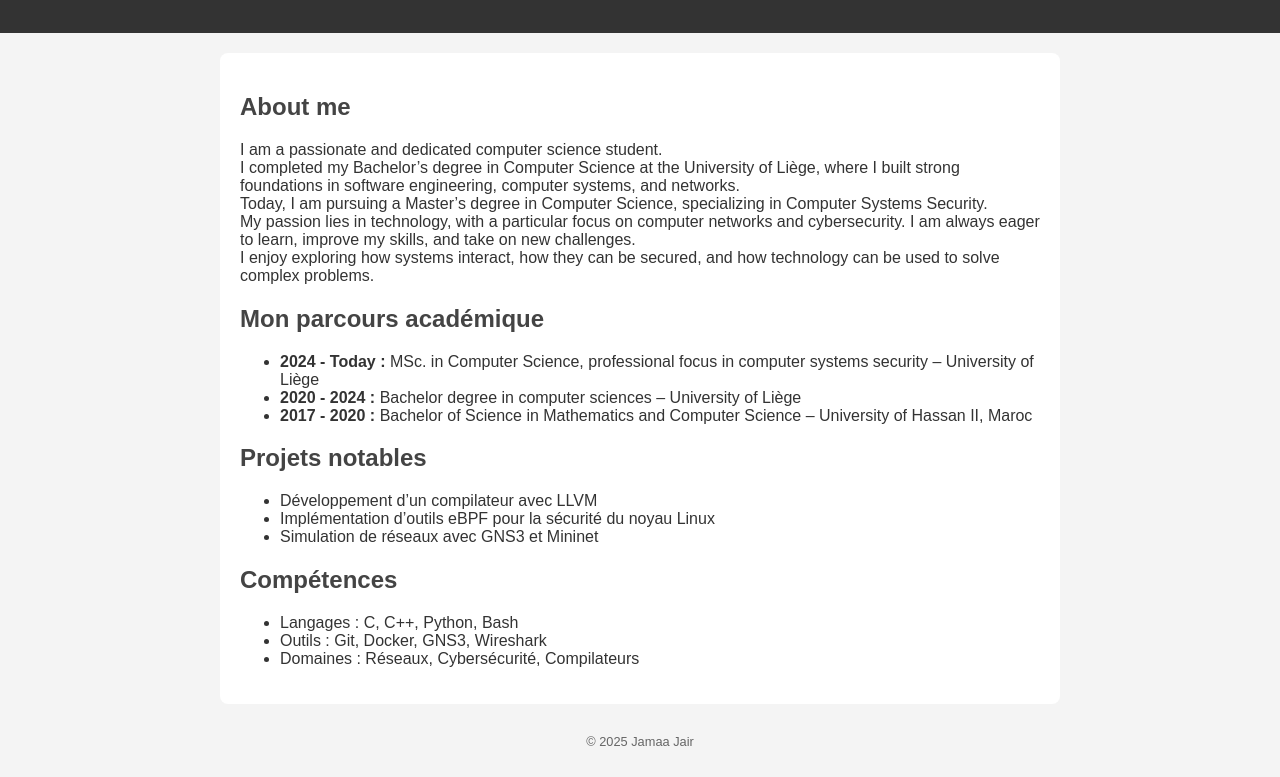
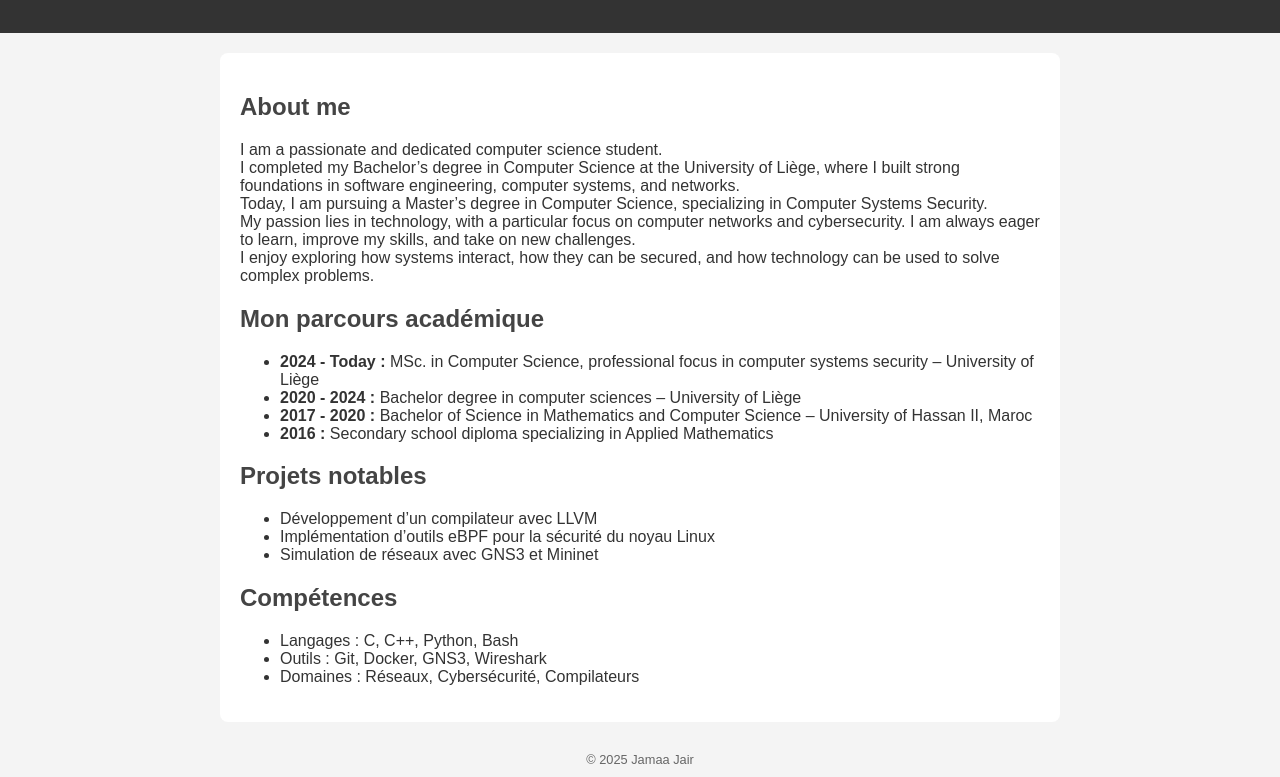
Before and after one commit to jamaajair/jamaajair.github.io, a plain HTML site: page index.html in a window 1280 px wide. Shown: the part 121-898 px from the top of the page. Drawn offline with Linux system fonts and the light colour scheme.

Commit message:
Update index.html

```diff
--- a/index.html
+++ b/index.html
@@ -31,6 +31,7 @@
       <li><strong>2024 - Today :</strong> MSc. in Computer Science, professional focus in computer systems security – University of Liège</li>
       <li><strong>2020 - 2024 :</strong> Bachelor degree in computer sciences – University of Liège </li>
       <li><strong>2017 - 2020 :</strong> Bachelor of Science in Mathematics and Computer Science – University of Hassan II, Maroc</li>
+      <li><strong>2016  :</strong> Secondary school diploma specializing in Applied Mathematics </li>
     </ul>
   </section>
 
```
